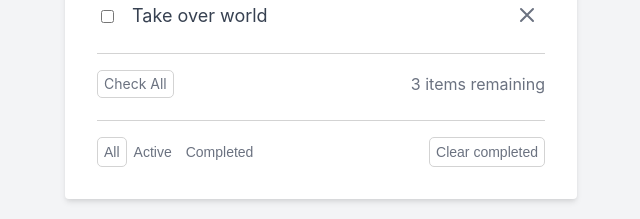
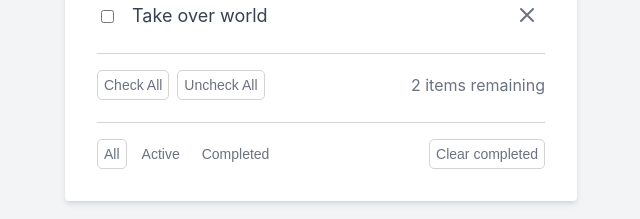
Before and after one commit to Infvyr/React-Todo, a React (Create React App) app: page / in a window 1280 px wide. Shown: the part 279-498 px from the top of the page, without its empty margins (319-959 px from the left). Built offline with nearby package versions, Linux system fonts and the light colour scheme.

Commit message:
feature: extracting components and build up todo filter and todo check buttons

```diff
--- a/src/App.js
+++ b/src/App.js
@@ -88,6 +88,43 @@ function App() {
 		setTodos(updatedTodos);
 	};
 
+	const identifyRemainingTodoItems = () => {
+		return todos.filter(todo => !todo.isComplete).length;
+	};
+
+	const clearCompleted = () => {
+		setTodos([...todos].filter(todo => !todo.isComplete));
+	};
+
+	const checkAllTodos = () => {
+		const updatedTodos = todos.map(todo => {
+			todo.isComplete = true;
+			return todo;
+		});
+
+		setTodos(updatedTodos);
+	};
+
+	const unCheckAllTodos = () => {
+		const updatedTodos = todos.map(todo => {
+			todo.isComplete = false;
+			return todo;
+		});
+
+		setTodos(updatedTodos);
+	};
+
+	const todosFiltered = filter => {
+		switch (filter) {
+			case 'active':
+				return todos.filter(todo => !todo.isComplete);
+			case 'completed':
+				return todos.filter(todo => todo.isComplete);
+			default:
+				return todos;
+		}
+	};
+
 	return (
 		<div className="todo-app-container">
 			<div className="todo-app">
@@ -101,6 +138,11 @@ function App() {
 						markAsEditing={markAsEditing}
 						updateTodo={updateTodo}
 						deleteTodo={deleteTodo}
+						remaining={identifyRemainingTodoItems}
+						clearCompleted={clearCompleted}
+						checkAllTodos={checkAllTodos}
+						unCheckAllTodos={unCheckAllTodos}
+						todosFiltered={todosFiltered}
 					/>
 				) : (
 					<NoTodos />
--- /dev/null
+++ b/src/components/TodoCheck.jsx
@@ -0,0 +1,21 @@
+import PropTypes from 'prop-types';
+
+const TodoCheckAll = ({ checkAllTodos, unCheckAllTodos }) => {
+	return (
+		<div className="check-all-buttons">
+			<button className="button" onClick={checkAllTodos}>
+				Check All
+			</button>
+			<button className="button" onClick={unCheckAllTodos}>
+				Uncheck All
+			</button>
+		</div>
+	);
+};
+
+TodoCheckAll.propTypes = {
+	checkAllTodos: PropTypes.func.isRequired,
+	unCheckAllTodos: PropTypes.func.isRequired,
+};
+
+export default TodoCheckAll;
--- /dev/null
+++ b/src/components/TodoClearCompleted.jsx
@@ -0,0 +1,15 @@
+import PropTypes from 'prop-types';
+
+const TodoClearCompleted = ({ clearCompleted }) => {
+	return (
+		<button className="button" onClick={clearCompleted}>
+			Clear completed
+		</button>
+	);
+};
+
+TodoClearCompleted.propTypes = {
+	clearCompleted: PropTypes.func.isRequired,
+};
+
+export default TodoClearCompleted;
--- /dev/null
+++ b/src/components/TodoFilter.jsx
@@ -0,0 +1,46 @@
+import PropTypes from 'prop-types';
+
+const TodoFilters = ({ todosFiltered, filter, setFilter }) => {
+	return (
+		<div className="todo-filters">
+			<button
+				className={`button filter-button ${
+					filter === 'all' ? 'filter-button-active' : ''
+				}`}
+				onClick={() => {
+					setFilter('all');
+					todosFiltered('all');
+				}}>
+				All
+			</button>
+			<button
+				className={`button filter-button ${
+					filter === 'active' ? 'filter-button-active' : ''
+				}`}
+				onClick={() => {
+					setFilter('active');
+					todosFiltered('active');
+				}}>
+				Active
+			</button>
+			<button
+				className={`button filter-button ${
+					filter === 'completed' ? 'filter-button-active' : ''
+				}`}
+				onClick={() => {
+					setFilter('completed');
+					todosFiltered('completed');
+				}}>
+				Completed
+			</button>
+		</div>
+	);
+};
+
+TodoFilters.propTypes = {
+	todosFiltered: PropTypes.func.isRequired,
+	filter: PropTypes.string.isRequired,
+	setFilter: PropTypes.func.isRequired,
+};
+
+export default TodoFilters;
--- /dev/null
+++ b/src/components/TodoItemsRemaining.jsx
@@ -0,0 +1,11 @@
+import PropTypes from 'prop-types';
+
+const TodoItemsRemaining = ({ remaining }) => {
+	return <span>{remaining()} items remaining</span>;
+};
+
+TodoItemsRemaining.propTypes = {
+	remaining: PropTypes.func.isRequired,
+};
+
+export default TodoItemsRemaining;
--- a/src/components/TodoList.jsx
+++ b/src/components/TodoList.jsx
@@ -1,16 +1,28 @@
+import { useState } from 'react';
 import PropTypes from 'prop-types';
+import TodoCheck from './TodoCheck';
+import TodoClearCompleted from './TodoClearCompleted';
+import TodoItemsRemaining from './TodoItemsRemaining';
+import TodoFilter from './TodoFilter';
 
 const TodoList = ({
-	todos,
+	// todos,
+	todosFiltered,
 	completeTodo,
 	markAsEditing,
 	updateTodo,
 	deleteTodo,
+	remaining,
+	clearCompleted,
+	checkAllTodos,
+	unCheckAllTodos,
 }) => {
+	const [filter, setFilter] = useState('all');
+
 	return (
 		<>
 			<ul className="todo-list">
-				{todos.map(todo => (
+				{todosFiltered(filter).map(todo => (
 					<li className="todo-item-container" key={todo.id}>
 						<div className="todo-item">
 							<input
@@ -60,23 +72,21 @@ const TodoList = ({
 			</ul>
 
 			<div className="check-all-container">
-				<div>
-					<div className="button">Check All</div>
-				</div>
-
-				<span>3 items remaining</span>
+				<TodoCheck
+					checkAllTodos={checkAllTodos}
+					unCheckAllTodos={unCheckAllTodos}
+				/>
+				<TodoItemsRemaining remaining={remaining} />
 			</div>
 
 			<div className="other-buttons-container">
+				<TodoFilter
+					todosFiltered={todosFiltered}
+					filter={filter}
+					setFilter={setFilter}
+				/>
 				<div>
-					<button className="button filter-button filter-button-active">
-						All
-					</button>
-					<button className="button filter-button">Active</button>
-					<button className="button filter-button">Completed</button>
-				</div>
-				<div>
-					<button className="button">Clear completed</button>
+					<TodoClearCompleted clearCompleted={clearCompleted} />
 				</div>
 			</div>
 		</>
@@ -84,11 +94,16 @@ const TodoList = ({
 };
 
 TodoList.propTypes = {
-	todos: PropTypes.array.isRequired,
+	// todos: PropTypes.array.isRequired,
+	todosFiltered: PropTypes.func.isRequired,
 	completeTodo: PropTypes.func.isRequired,
 	markAsEditing: PropTypes.func.isRequired,
 	updateTodo: PropTypes.func.isRequired,
 	deleteTodo: PropTypes.func.isRequired,
+	remaining: PropTypes.func.isRequired,
+	clearCompleted: PropTypes.func.isRequired,
+	checkAllTodos: PropTypes.func.isRequired,
+	unCheckAllTodos: PropTypes.func.isRequired,
 };
 
 export default TodoList;
--- a/src/index.css
+++ b/src/index.css
@@ -127,6 +127,13 @@ h2 {
   border-top: 1px solid lightgray;
 }
 
+.check-all-buttons,
+.todo-filters{
+  display: flex;
+  align-items: center;
+  gap: 8px;
+}
+
 .other-buttons-container {
   display: flex;
   justify-content: space-between;
```
